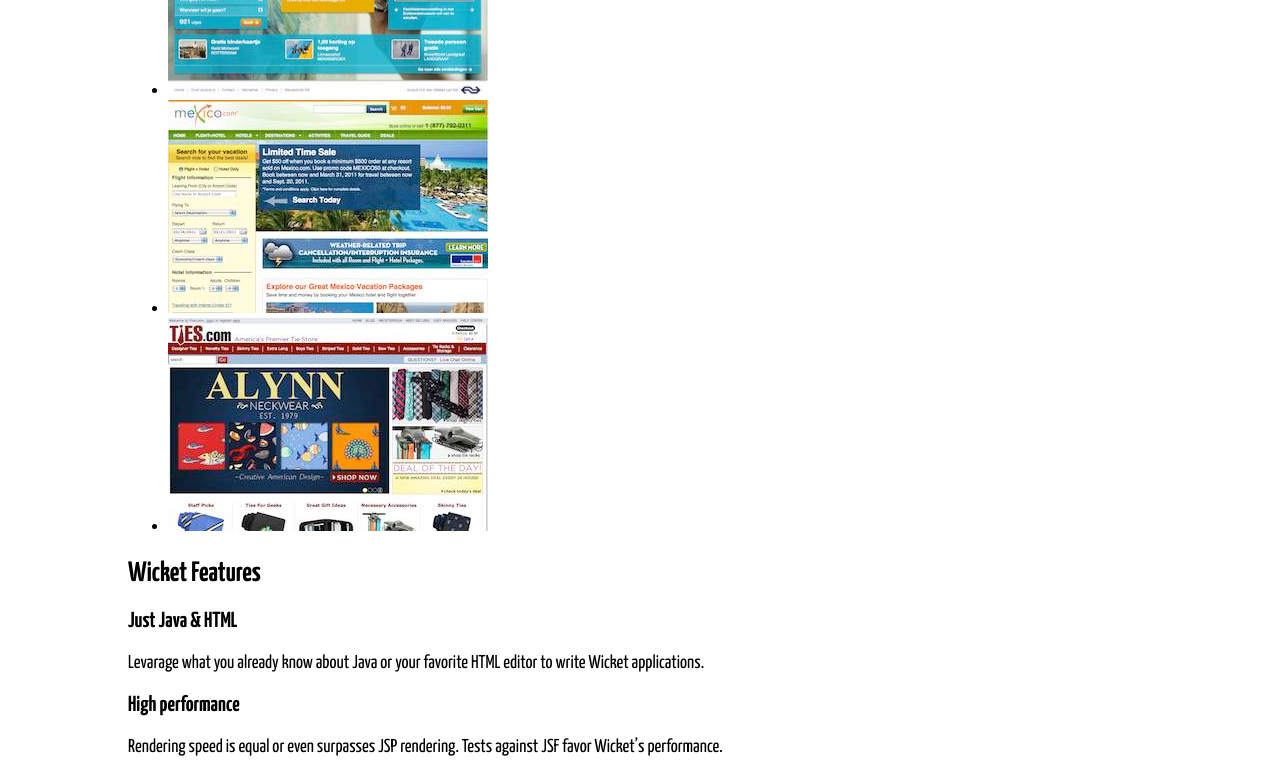
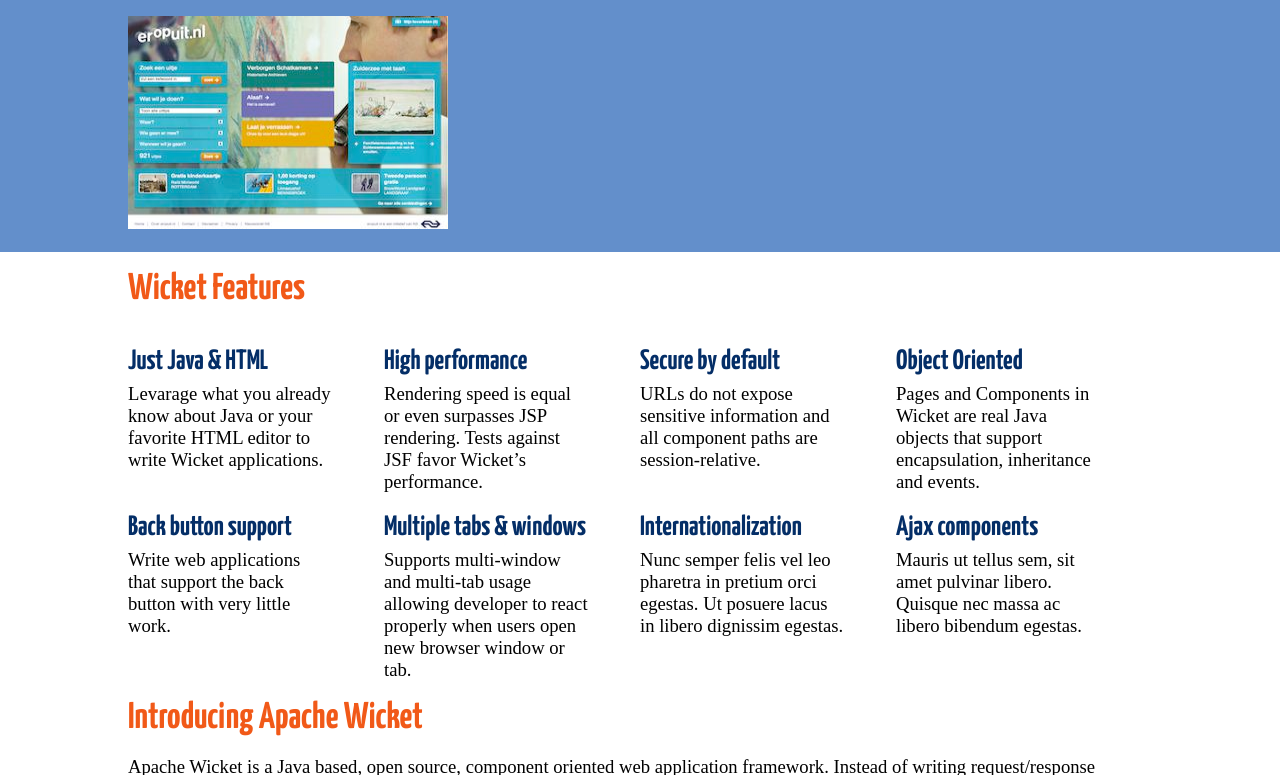
Before and after one commit to checketts/wicket-site, a plain HTML site: page index.html in a window 1280 px wide. Shown: the part 605-1380 px from the top of the page. Drawn offline with Linux system fonts and the light colour scheme.

Commit message:
Styled feature list, fixed footer top margin

```diff
--- a/css/master.css
+++ b/css/master.css
@@ -3,10 +3,17 @@
 	margin : 0;
 	padding : 0;
 	font-size : 14pt;
-	font-family: 'Yanone Kaffeesatz', sans-serif;
 }
 h1,h2,h3,h4,h5,h6 {
+	font-family: 'Yanone Kaffeesatz', sans-serif;
 	font-weight: 700;
+}
+h2 {
+	font-size : 200%;
+}
+h3 {
+	color: #042E67;
+	font-size : 150%;
 }
 section, div {
 	margin : 0;
@@ -15,10 +22,57 @@
 .container {
 	width : 1024px;
 	margin : 0 auto;
+	overflow:auto;
+}
+#hd {
+	width : 100%;
+	background-color: #042E67;
+	overflow: auto;
+	color : #FFF;
+}
+#bc {
+	width : 100%;
+	background-color: #638FCB;
+	border-top : 2px solid #85B1ED;
+	margin : 0;
+	padding : 1em 0;
+	overflow: auto;
+}
+#showcases ul {
+	margin : 0;
+	padding : 0;
+	list-style: none;
+}
+#showcases li {
+	display : none;
+}
+#showcases li.showing {
+	display: block;
+}
+#bd {
+	overflow:auto;
+}
+#bd h2, #bd h3, #bd p {
+	margin : 0;padding:0;
+}
+#bd h2 {
+	color : #F15918;
+	line-height : 2em;
+}
+#bd h3 {
+	line-height : 1.5em;
+	padding-top : 0.5em;
+}
+
+#features div.feature {
+	float : left;
+	width : 20%;
+	padding-right:5%;
 }
 #ft {
 	width : 100%;
 	background-color: #638FCB;
+	border-top : 2px solid #85B1ED;
 	margin : 0;
 	padding : 1em 0;
 	overflow: auto;
```
